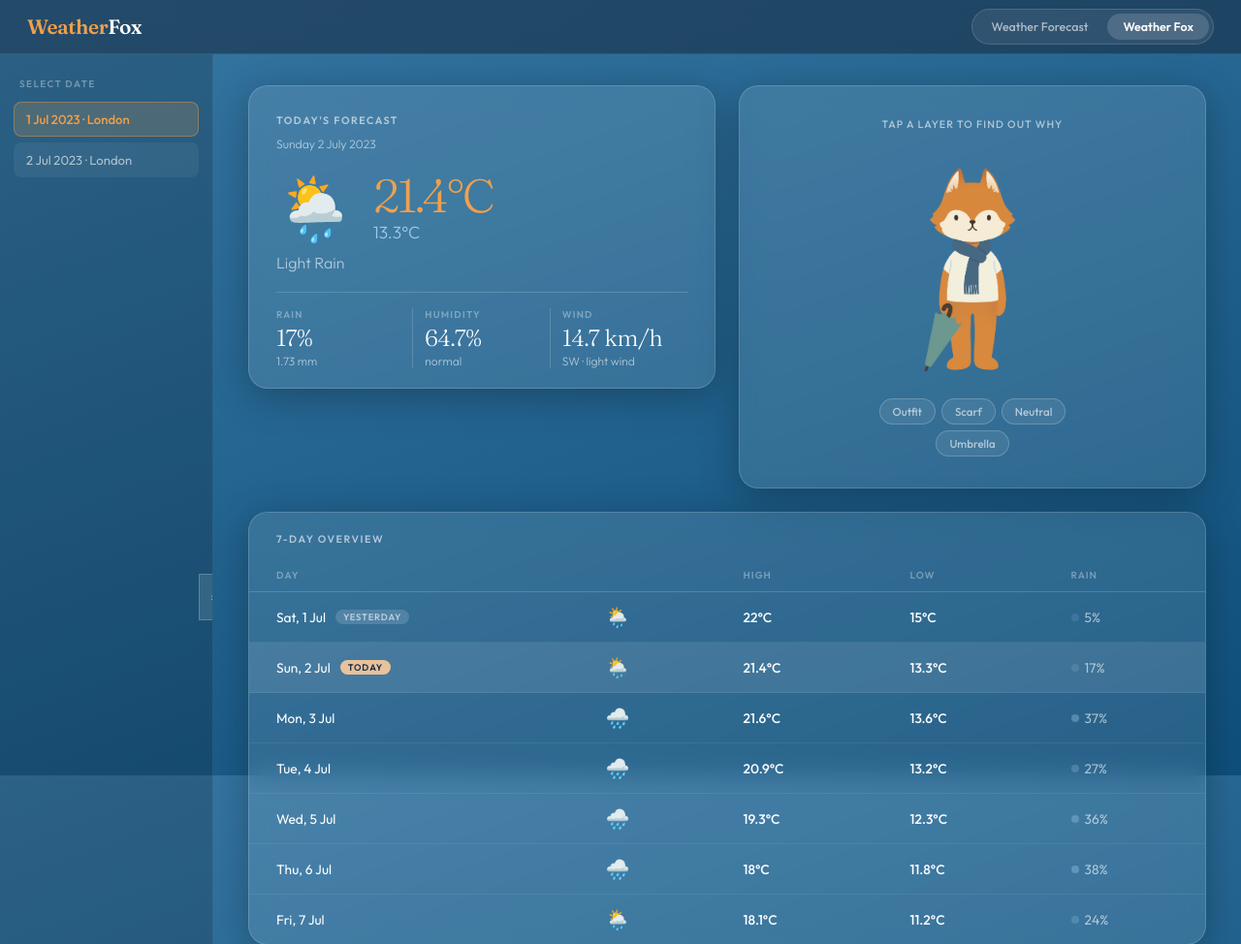
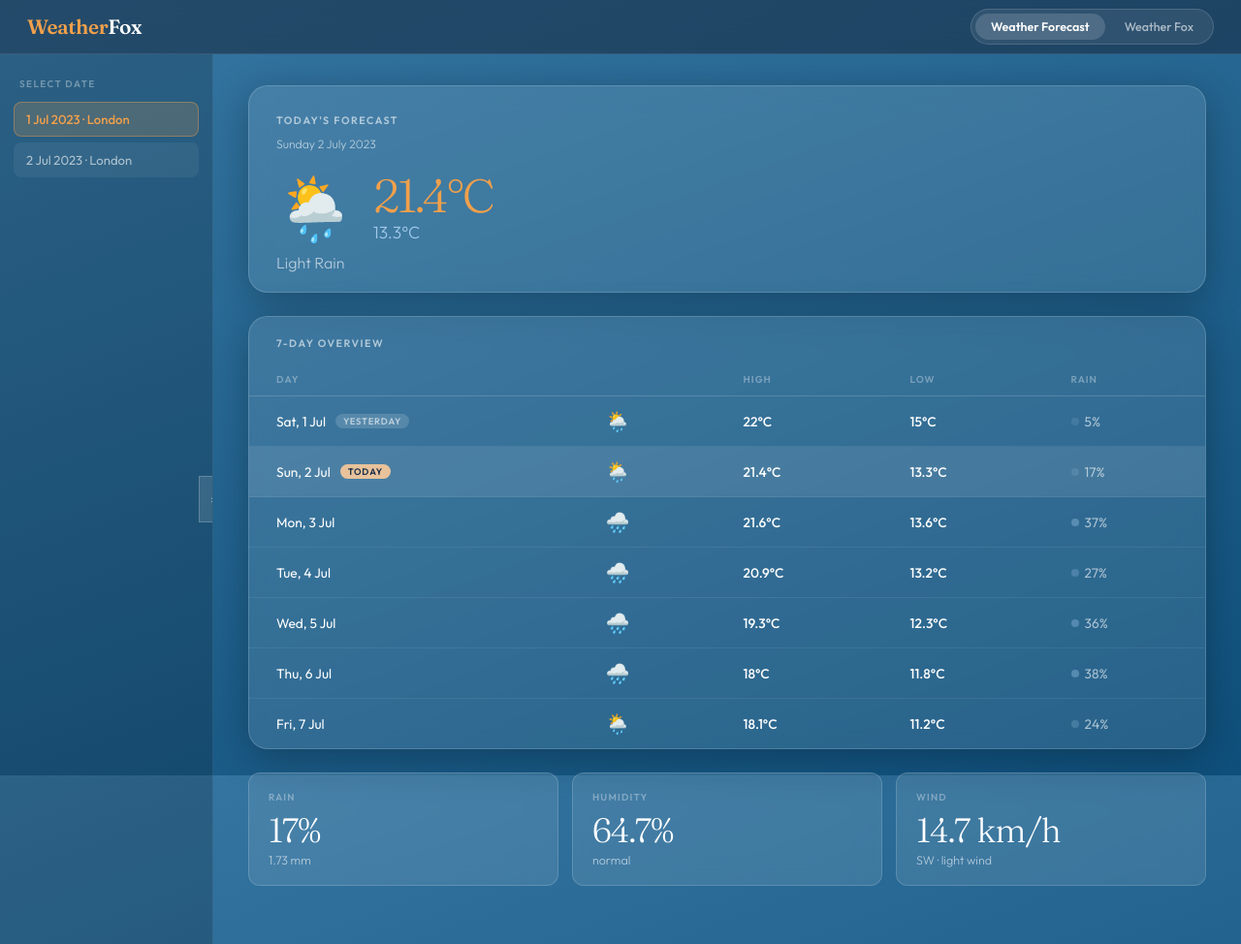
Before and after one commit to Aisha-Bassam/THE-PROJECT, a Flask app: page / in a window 1280 px wide. Shown: the top 974 px of the page at 97% size. Run offline with Flask 3, Linux system fonts and the light colour scheme.

Commit message:
default page: control

```diff
--- a/app/templates/base.html
+++ b/app/templates/base.html
@@ -456,11 +456,11 @@
     <div class="logo">Weather<span>Fox</span></div>
 
     <div class="view-toggle">
-      <button class="toggle-btn" id="btnControl"
+      <button class="toggle-btn active" id="btnControl"
               onclick="switchView('control')">
         Weather Forecast
       </button>
-      <button class="toggle-btn active" id="btnPrototype"
+      <button class="toggle-btn" id="btnPrototype"
               onclick="switchView('prototype')">
         Weather Fox
       </button>
@@ -494,12 +494,12 @@
     <div class="main-content">
 
       <!-- View: Weather Forecast (control) -->
-      <div class="view" id="viewControl">
+      <div class="view active" id="viewControl">
         {% block control_content %}{% endblock %}
       </div>
 
       <!-- View: Weather Fox (prototype) -->
-      <div class="view active" id="viewPrototype">
+      <div class="view" id="viewPrototype">
         {% block prototype_content %}{% endblock %}
       </div>
 
```
